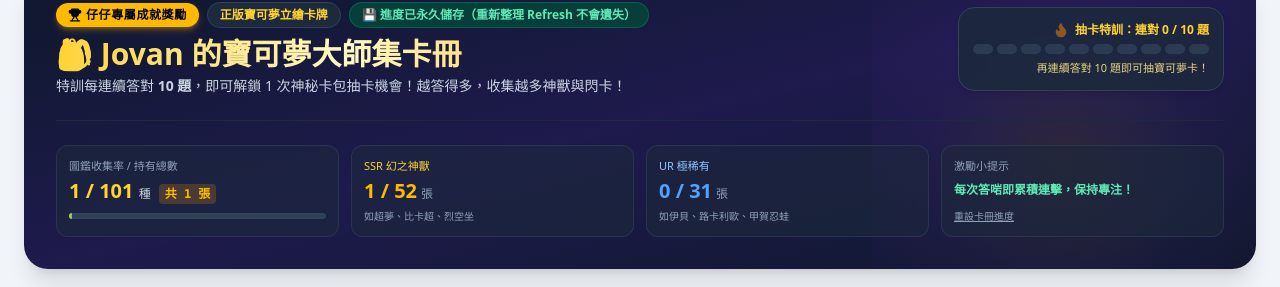
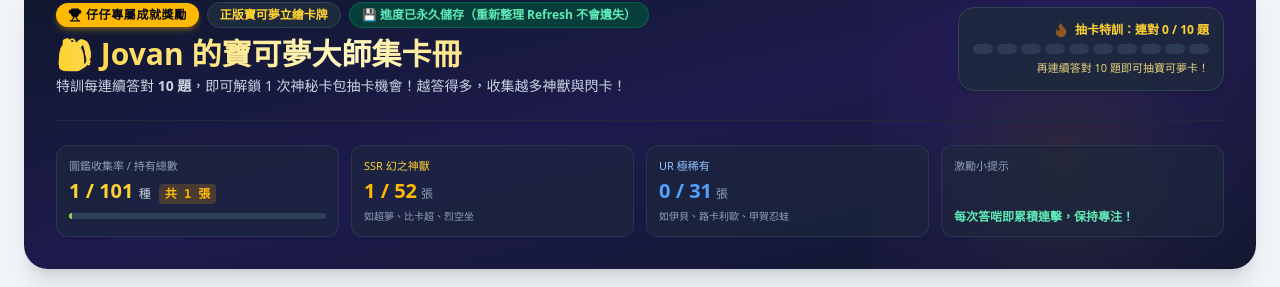
Before and after one commit to jasongip/ChineseTest, a React (Vite) app: page / in a window 1280 px wide. Shown: the part 724-1011 px from the top of the page. Built offline with nearby package versions, Linux system fonts and the light colour scheme.

Commit message:
refactor: remove collection reset functionality
Remove the manual collection reset feature to prevent accidental data loss for users.

```diff
--- a/src/components/PokemonBinder.tsx
+++ b/src/components/PokemonBinder.tsx
@@ -25,7 +25,6 @@
   currentStreak: number;
   availablePacks: number;
   onOpenPack: () => void;
-  onResetCollection?: () => void;
 }
 
 export const PokemonBinder: React.FC<PokemonBinderProps> = ({
@@ -34,7 +33,6 @@
   currentStreak,
   availablePacks,
   onOpenPack,
-  onResetCollection,
 }) => {
   const [filterRarity, setFilterRarity] = useState<string>('all');
   const [filterStatus, setFilterStatus] = useState<'all' | 'unlocked' | 'locked'>('all');
@@ -212,14 +210,6 @@
             <p className="text-xs text-emerald-300 font-bold leading-tight">
               每次答啱即累積連擊，保持專注！
             </p>
-            {onResetCollection && (
-              <button
-                onClick={onResetCollection}
-                className="text-[10px] text-slate-400 hover:text-red-400 text-left underline mt-1"
-              >
-                重設卡冊進度
-              </button>
-            )}
           </div>
         </div>
       </div>
--- a/src/components/VocabPracticePage.tsx
+++ b/src/components/VocabPracticePage.tsx
@@ -176,21 +176,6 @@
       const nextPacks = Math.max(0, availablePacks - 1);
       setAvailablePacks(nextPacks);
       triggerPokemonDraw(10);
-    }
-  };
-
-  const handleResetCollection = () => {
-    if (window.confirm('確定要重設寶可夢卡冊進度嗎？（將恢復為只有比卡超 x1）')) {
-      const initial = { 25: 1 };
-      setCardInventory(initial);
-      setAvailablePacks(0);
-      try {
-        localStorage.setItem(STORAGE_KEY_INVENTORY, JSON.stringify(initial));
-        localStorage.setItem(STORAGE_KEY_CARDS, JSON.stringify([25]));
-        localStorage.setItem(STORAGE_KEY_PACKS, '0');
-      } catch {
-        // Ignore
-      }
     }
   };
 
@@ -1002,7 +987,6 @@
         currentStreak={streak}
         availablePacks={availablePacks}
         onOpenPack={handleManualOpenPack}
-        onResetCollection={handleResetCollection}
       />
 
       {/* GACHA CARD REVEAL MODAL */}
```
